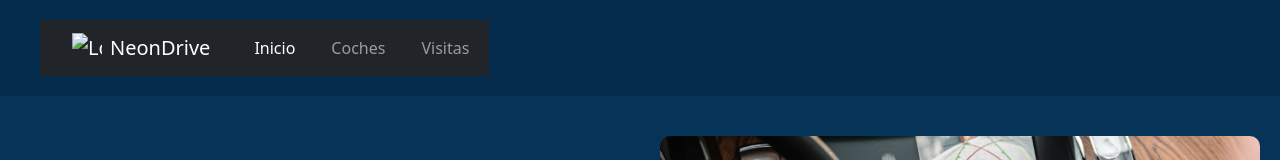
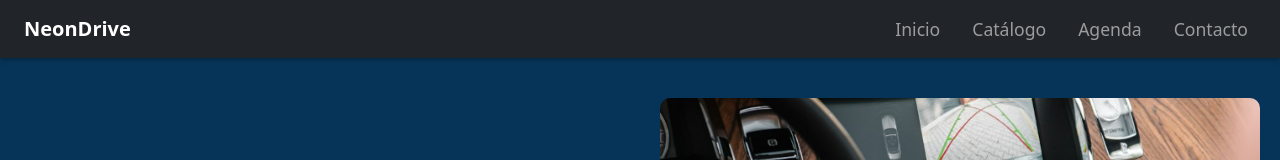
Before and after one commit to Stefano-GAC/NeonDrive, a plain HTML site: page index.html in a window 1280 px wide. Shown: the top 160 px of the page. Drawn offline with nearby package versions, Linux system fonts and the light colour scheme.

Commit message:
cambio nav con bootstrap final

```diff
--- a/header.html
+++ b/header.html
@@ -1,19 +1,5 @@
-<!-- Bootstrap Navbar -->
-<nav class="navbar navbar-expand-lg navbar-dark bg-dark">
-    <div class="container-fluid">
-        <!-- Logo + Nombre -->
-        <a class="navbar-brand d-flex align-items-center" href="#">
-            <img
-                src="logo.png"
-                alt="Logo NeonDrive"
-                width="30"
-                height="30"
-                class="me-2"
-            />
-            NeonDrive
-        </a>
-
-        <!-- Botón hamburguesa para móviles -->
+<nav class="navbar navbar-expand-lg navbar-dark bg-dark px-4">
+    <a class="navbar-brand" href="#">NeonDrive</a>
     <button
         class="navbar-toggler"
         type="button"
@@ -25,23 +11,20 @@
     >
         <span class="navbar-toggler-icon"></span>
     </button>
-
-        <!-- Enlaces de navegación -->
-        <div
-            class="collapse navbar-collapse justify-content-end"
-            id="navbarNav"
-        >
-            <ul class="navbar-nav">
+    <div class="collapse navbar-collapse" id="navbarNav">
+        <ul class="navbar-nav ms-auto">
             <li class="nav-item">
-                    <a class="nav-link active" href="#">Inicio</a>
+                <a class="nav-link" href="#intro">Inicio</a>
             </li>
             <li class="nav-item">
-                    <a class="nav-link" href="#">Coches</a>
+                <a class="nav-link" href="#catalogo">Catálogo</a>
             </li>
             <li class="nav-item">
-                    <a class="nav-link" href="#">Visitas</a>
+                <a class="nav-link" href="#visita">Agenda</a>
+            </li>
+            <li class="nav-item">
+                <a class="nav-link" href="#contacto">Contacto</a>
             </li>
         </ul>
     </div>
-    </div>
 </nav>
--- a/styles.css
+++ b/styles.css
@@ -3,28 +3,6 @@ body {
     font-family: 'Segoe UI', sans-serif;
     background-color: white;
     color: #fff;
-}
-
-/* Header */
-header {
-  display: flex;
-  justify-content: space-between;
-  align-items: center;
-  background-color: #052b4d;
-  padding: 20px 40px;
-}
-
-.logo {
-  font-size: 1.8rem;
-  font-weight: bold;
-  color: white;
-}
-
-nav a {
-  margin-left: 20px;
-  text-decoration: none;
-  color: #fff;
-  font-weight: 500;
 }
 
 /* Intro Section */
@@ -81,7 +59,6 @@ nav a {
 .btn-azul {
     background-color: #063458;
 }
-
 
 .intro-image {
     flex: 1;
@@ -159,6 +136,20 @@ footer {
     margin-top: 20px;
 }
 
+.navbar-brand {
+    font-weight: bold;
+    font-size: 1.5rem;
+}
+
+.navbar-nav .nav-link {
+    font-size: 1.1rem;
+    margin-left: 1rem;
+}
+
+.navbar {
+    box-shadow: 0 2px 5px rgba(0, 0, 0, 0.3);
+}
+
 /* Responsive */
 @media (max-width: 768px) {
     .intro-section {
```
Lines whose indentation alone changed are shown as unchanged.
